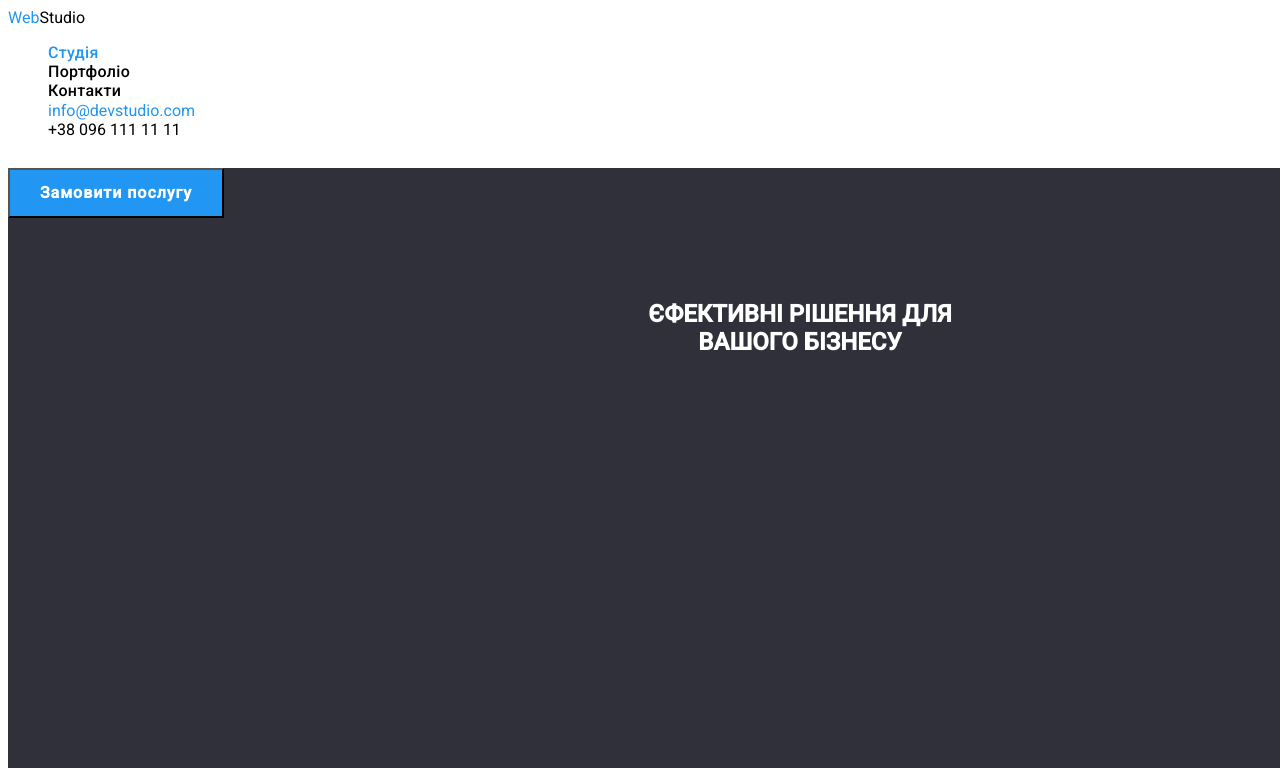
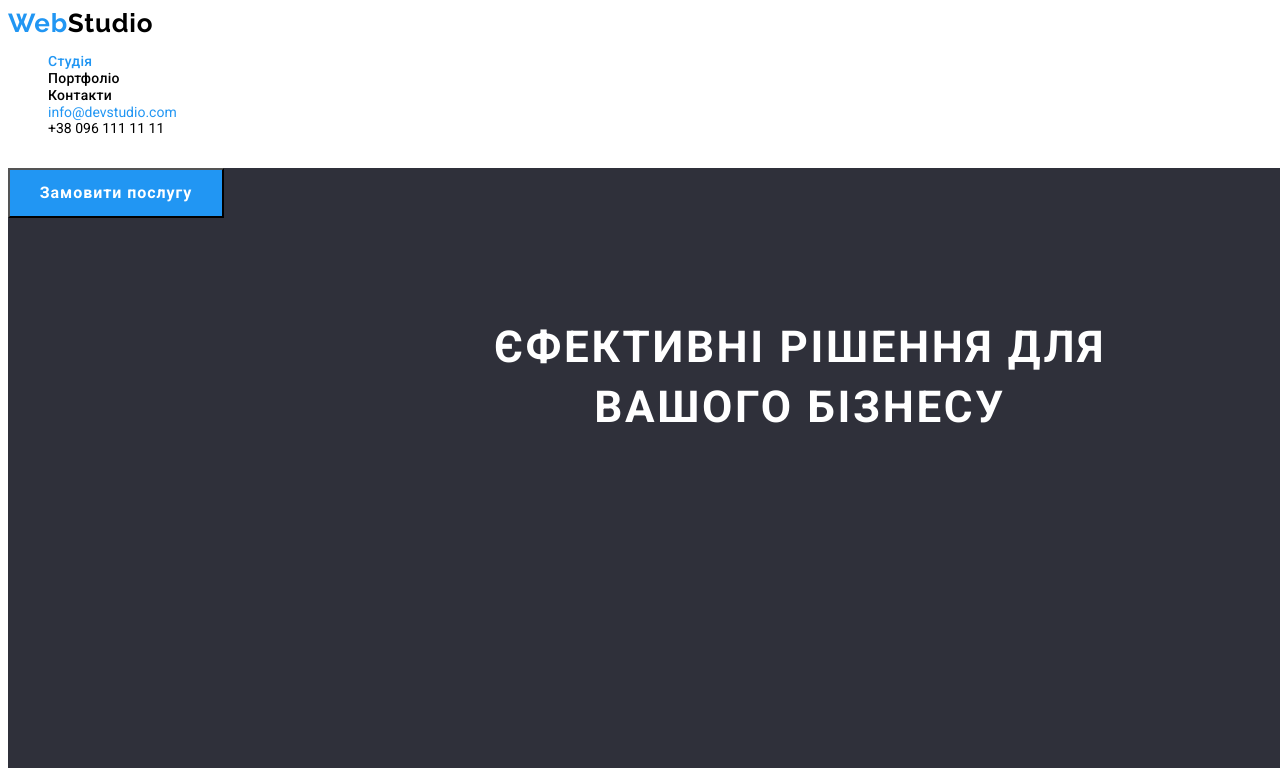
Before and after one commit to Svitlana12345/-goit-markup-hw-02, a plain HTML site: page index.html in a window 1280 px wide. Shown: the top 782 px of the page. Drawn offline with Linux system fonts and the light colour scheme.

Commit message:
Правки

```diff
--- a/index.html
+++ b/index.html
@@ -7,8 +7,11 @@
     <title>Студія</title>
     <link rel="preconnect" href="https://fonts.googleapis.com">
 <link rel="preconnect" href="https://fonts.gstatic.com" crossorigin>
-<link href="https://fonts.googleapis.com/css2?family=Raleway:wght@700&family=Roboto:ital,wght@0,400;0,500;1,700&display=swap" rel="stylesheet">
+<link rel="preconnect" href="https://fonts.googleapis.com">
+<link rel="preconnect" href="https://fonts.gstatic.com" crossorigin>
+<link href="https://fonts.googleapis.com/css2?family=Raleway:wght@700&family=Roboto:wght@400;500;700&display=swap" rel="stylesheet">
     <link rel="stylesheet" href="./styles.css">
+
   </head>
   <body>
     <header class="header">
@@ -16,7 +19,7 @@
         <a class="logo-link link" href="/index.html">Web<span class="logo-duo-list link">Studio</span></a>
 
         <ul class="header-list list">
-          <li> <a class="header-item blue " href="/index.html">Студія</li></a>
+          <li> <a class="header-item blue" href="/index.html">Студія</li></a>
           <li> <a class="header-item black" href="/index.html">Портфоліо</li></a>
           <li> <a class="header-item black"  href="/index.html">Контакти</li></a>
           <li><a class="header-mail blue" href="malito: info@devstudio.com "> info@devstudio.com
@@ -64,7 +67,7 @@
 
     <section>
       <h2 class="business-upper-title">Чим ми займаємося</h2>
-      <ul c>
+      <ul class="link list" >
         <li>
           <img
             src="images/img (6) (2).jpg"
@@ -94,7 +97,7 @@
 
     <h2 class="hero-top-title">Наша команда</h2>
 
-    <ul>
+    <ul class="link list">
       <li>
         <img class="img-team"
           src="images/img (9) (1).jpg"
--- a/styles.css
+++ b/styles.css
@@ -1,7 +1,7 @@
 body{
     font-family: "Roboto", sans-serif;
     font-style: normal;
-    font-size: 14 px;
+    font-size: 14px;
 }
 
 
@@ -35,7 +35,14 @@ a:hover{
 
 
 .logo-link {
-    color: #2196F3;
+color: #2196F3;
+font-family: Raleway;
+font-style: normal;
+font-weight: 700;
+font-size: 26px;
+line-height: 31px;
+letter-spacing: 0.03em;
+
 }
 
 .logo-duo-list{
@@ -93,7 +100,7 @@ line-height: 1.86;
 letter-spacing: 0.06em;
 align-items: center;
 text-align: center;
-letter-spacing: 0.06 em;
+letter-spacing: 0.06em;
 color: #FFFFFF;
 height: 50px;
 width: 216px;
@@ -117,17 +124,17 @@ cursor: pointer;
 
 .top-title {
 position: absolute;
-width: 696 px;
-height: 120 px;
-left: 452 px;
-top: 280 px;
+width: 696px;
+height: 120px;
+left: 452px;
+top: 280px;
 font-family: Roboto;
 font-style: normal;
 font-weight: 900;
-font-size: 44 px;
-line-height: 60 px;
+font-size: 44px;
+line-height: 60px;
 text-align: center;
-letter-spacing: 0.06 em;
+letter-spacing: 0.06em;
 text-transform: uppercase;
 color: #FFFFFF;
 height: 120px;
@@ -246,6 +253,12 @@ color: #FFFFFF;
 
 .logo-link-footer{
 color: #2196F3;
+font-family: Raleway;
+font-style: normal;
+font-weight: 700;
+font-size: 26px;
+line-height: 31px;
+letter-spacing: 0.03em;
 
 }
 
@@ -255,7 +268,7 @@ color: #2196F3;
 
 .adress-footer{
     font-style: normal;
-    font-size: 14 px;
+    font-size: 14px;
     font-family: Roboto;
     color: #FFFFFF;
     font-weight: 400;
@@ -267,7 +280,7 @@ color: #2196F3;
 
 .footer-mail{
 font-style: normal;
-font-size: 14 px;
+font-size: 14px;
 font-family: Roboto;
 color: #FFFFFF;
 font-weight: 400;
--- a/stylesport.css
+++ b/stylesport.css
@@ -7,8 +7,7 @@ body{
 
 
 heder {
-background-color: #FFFFFF ;
-height: 80px;
+    height: 160px;
     width: 1600px;
     left: 0px;
     top: 0px;
@@ -34,6 +33,12 @@ a:hover{
 
 .logo-link {
 color: #2196F3;
+font-family: Raleway;
+font-style: normal;
+font-weight: 700;
+font-size: 26px;
+line-height: 31px;
+letter-spacing: 0.03em;
 }
 
 .logo-duo-list{
@@ -131,7 +136,12 @@ color: #757575;
 
     .logo-link-footer{
 color: #2196F3;
-
+font-family: Raleway;
+font-style: normal;
+font-weight: 700;
+font-size: 26px;
+line-height: 31px;
+letter-spacing: 0.03em;
     }
 
     .logo-duo-footer-list{
```
Also changed, not shown: portfolio.html (+11 -10 lines). Lines whose indentation alone changed are shown as unchanged.
